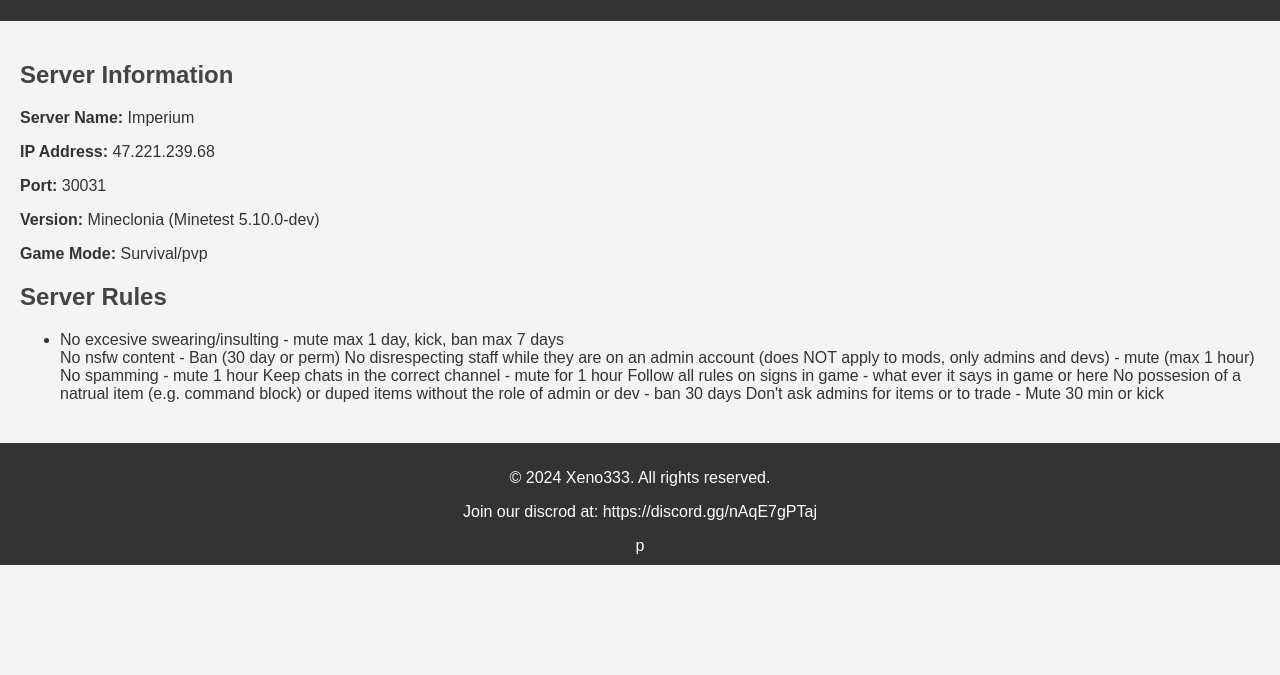
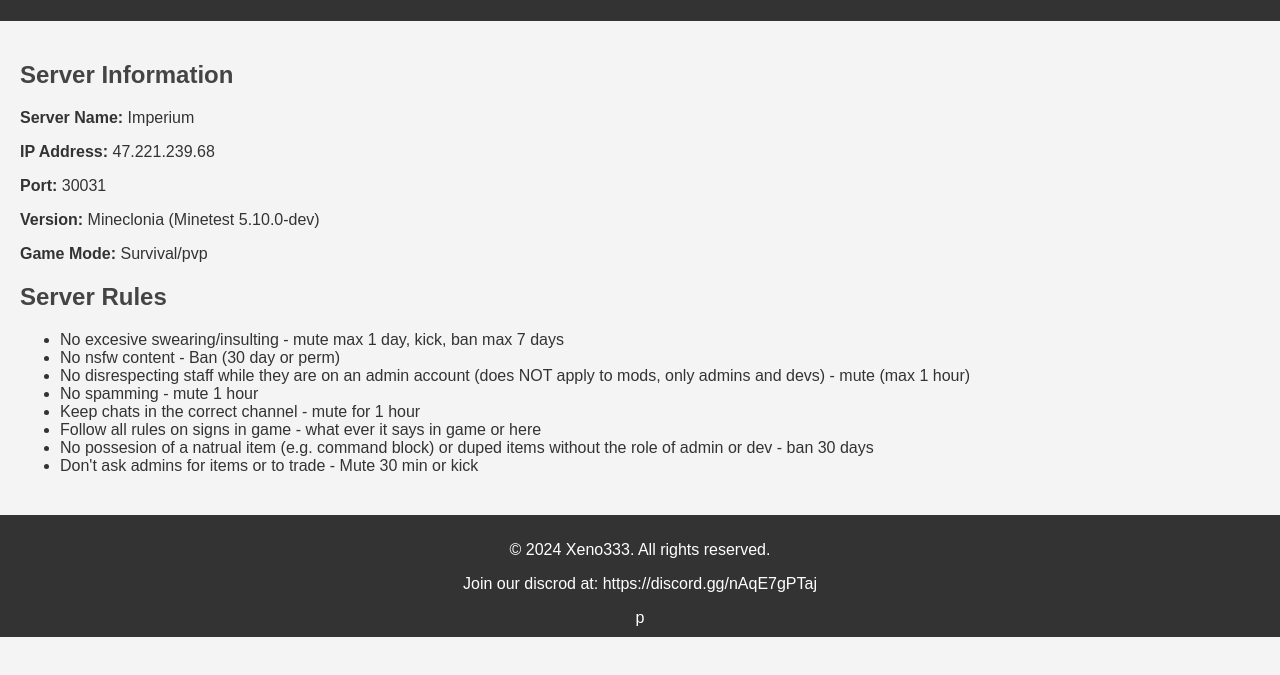
Before and after one commit to Xeno333/Imperium-site, a plain HTML site: page index.html in a window 1280 px wide. Shown: the part 99-774 px from the top of the page. Drawn offline with Linux system fonts and the light colour scheme.

Commit message:
Update index.html

```diff
--- a/index.html
+++ b/index.html
@@ -54,13 +54,13 @@
             <h2>Server Rules</h2>
             <ul>
                 <li>No excesive swearing/insulting - mute max 1 day, kick, ban max 7 days</li>
-                </li>No nsfw content - Ban (30 day or perm)</li>
-                </li>No disrespecting staff while they are on  an admin account (does NOT apply to mods, only admins and devs)  - mute (max 1 hour)</li>
-                </li>No spamming - mute 1 hour</li>
-                </li>Keep chats in the correct channel - mute for 1 hour</li>
-                </li>Follow all rules on signs in game - what ever it says in game or here</li>
-                </li>No possesion of a natrual item (e.g. command block) or duped items without the role of admin or dev - ban 30 days</li>
-                </li>Don't ask admins for items or to trade - Mute 30 min or kick</li>
+                <li>No nsfw content - Ban (30 day or perm)</li>
+                <li>No disrespecting staff while they are on  an admin account (does NOT apply to mods, only admins and devs)  - mute (max 1 hour)</li>
+                <li>No spamming - mute 1 hour</li>
+                <li>Keep chats in the correct channel - mute for 1 hour</li>
+                <li>Follow all rules on signs in game - what ever it says in game or here</li>
+                <li>No possesion of a natrual item (e.g. command block) or duped items without the role of admin or dev - ban 30 days</li>
+                <li>Don't ask admins for items or to trade - Mute 30 min or kick</li>
             </ul>
         </section>
     </main>
```
